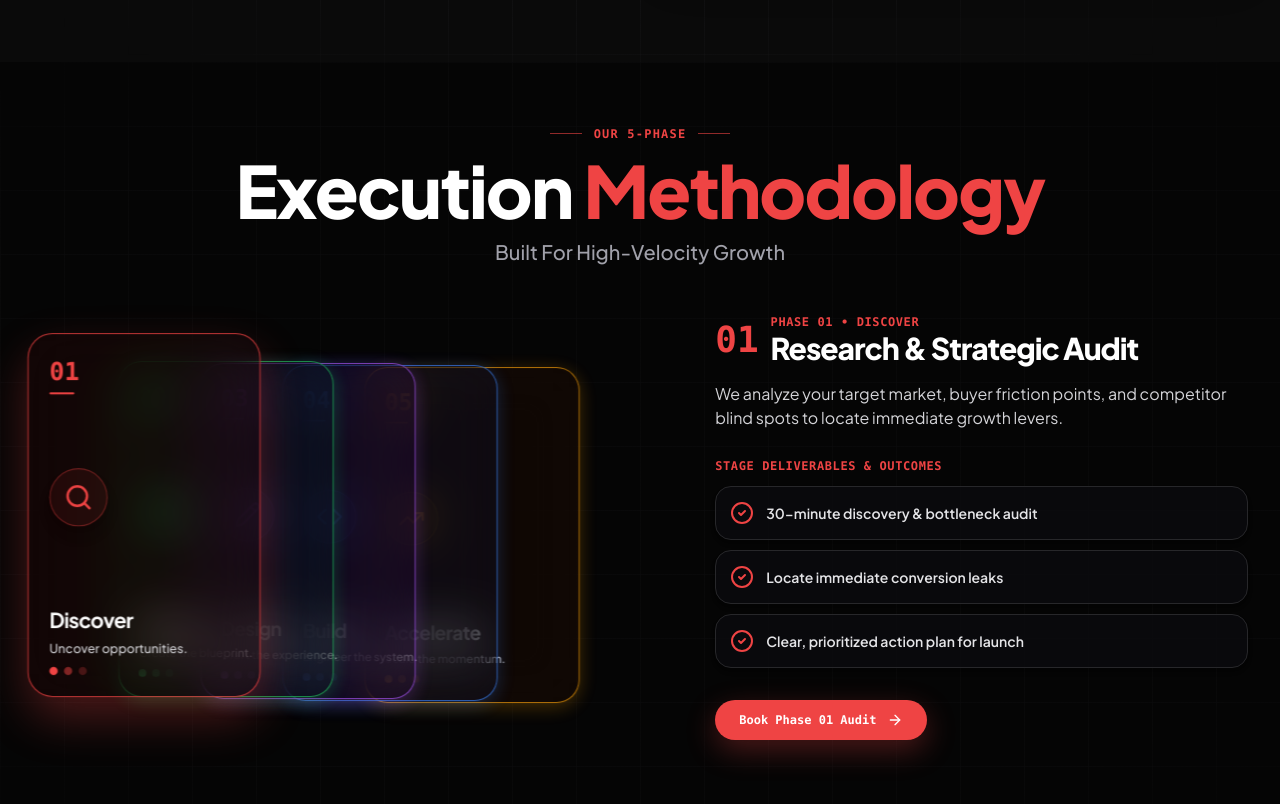
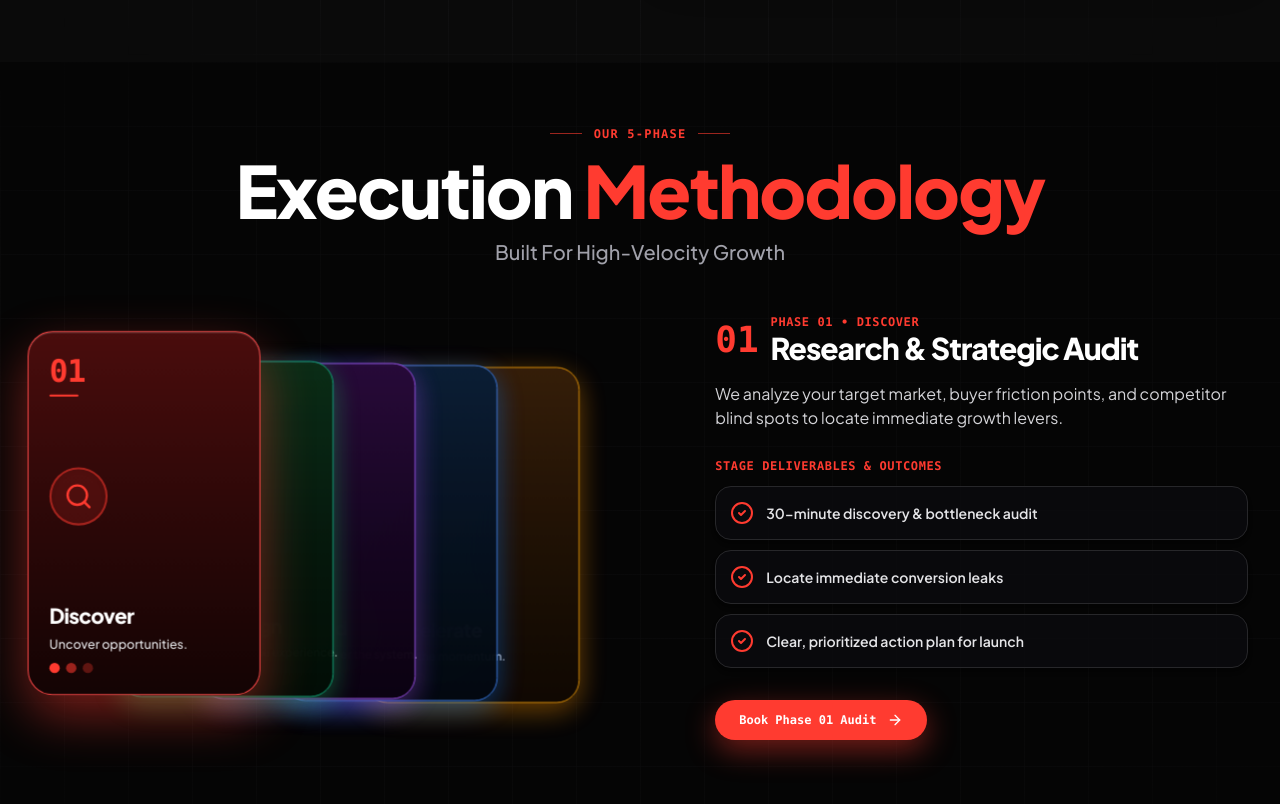
Before and after one commit to itsroosguy/roosx, a React (Vite) app: page / in a window 1280 px wide. Shown: the part 2040-2844 px from the top of the page. Built offline with nearby package versions, Linux system fonts and the light colour scheme.

Commit message:
Apply full rich vibrant background color gradients (Red, Green, Purple, Blue, Amber) to 5 process cards in ProcessSection.tsx

```diff
--- a/src/components/ProcessSection.tsx
+++ b/src/components/ProcessSection.tsx
@@ -18,7 +18,8 @@ interface StepCard {
   color: string;
   borderColor: string;
   glowColor: string;
-  bgGlass: string;
+  bgCardGradient: string;
+  bgActiveCardGradient: string;
 }
 
 const process5StepCards: StepCard[] = [
@@ -35,10 +36,11 @@ const process5StepCards: StepCard[] = [
       'Locate immediate conversion leaks',
       'Clear, prioritized action plan for launch',
     ],
-    color: '#EF4444', // Red
-    borderColor: 'border-red-500/80',
-    glowColor: 'rgba(239, 68, 68, 0.3)',
-    bgGlass: 'bg-red-950/20',
+    color: '#FF3B30', // Vibrant Crimson Red
+    borderColor: 'border-red-500',
+    glowColor: 'rgba(255, 59, 48, 0.45)',
+    bgCardGradient: 'bg-gradient-to-b from-[#320A0A] via-[#1E0606] to-[#0F0303]',
+    bgActiveCardGradient: 'bg-gradient-to-b from-[#4A0D0D] via-[#2D0808] to-[#140404]',
   },
   {
     id: 'define',
@@ -53,10 +55,11 @@ const process5StepCards: StepCard[] = [
       'Distinct brand voice & market positioning',
       'Frictionless customer navigation roadmap',
     ],
-    color: '#22C55E', // Green
-    borderColor: 'border-green-500/80',
-    glowColor: 'rgba(34, 197, 94, 0.3)',
-    bgGlass: 'bg-green-950/20',
+    color: '#22C55E', // Emerald Green
+    borderColor: 'border-emerald-500',
+    glowColor: 'rgba(34, 197, 94, 0.45)',
+    bgCardGradient: 'bg-gradient-to-b from-[#0A3016] via-[#061C0D] to-[#030E06]',
+    bgActiveCardGradient: 'bg-gradient-to-b from-[#0E441F] via-[#092B14] to-[#041309]',
   },
   {
     id: 'design',
@@ -71,10 +74,11 @@ const process5StepCards: StepCard[] = [
       'Interactive Figma prototype',
       'Design token system & responsive layout',
     ],
-    color: '#A855F7', // Purple
-    borderColor: 'border-purple-500/80',
-    glowColor: 'rgba(168, 85, 247, 0.3)',
-    bgGlass: 'bg-purple-950/20',
+    color: '#A855F7', // Violet Purple
+    borderColor: 'border-purple-500',
+    glowColor: 'rgba(168, 85, 247, 0.45)',
+    bgCardGradient: 'bg-gradient-to-b from-[#2A0A3A] via-[#190623] to-[#0C0312]',
+    bgActiveCardGradient: 'bg-gradient-to-b from-[#3B0E52] via-[#240833] to-[#12041A]',
   },
   {
     id: 'build',
@@ -89,10 +93,11 @@ const process5StepCards: StepCard[] = [
       'CMS integration & automated lead routing',
       'Zero-latency edge CDN deployment',
     ],
-    color: '#3B82F6', // Blue
-    borderColor: 'border-blue-500/80',
-    glowColor: 'rgba(59, 130, 246, 0.3)',
-    bgGlass: 'bg-blue-950/20',
+    color: '#007AFF', // Royal Blue
+    borderColor: 'border-blue-500',
+    glowColor: 'rgba(0, 122, 255, 0.45)',
+    bgCardGradient: 'bg-gradient-to-b from-[#0A1F38] via-[#061222] to-[#030911]',
+    bgActiveCardGradient: 'bg-gradient-to-b from-[#0E2E54] via-[#081B33] to-[#040D1A]',
   },
   {
     id: 'accelerate',
@@ -107,10 +112,11 @@ const process5StepCards: StepCard[] = [
       'Active conversion tracking & lead analytics',
       'Ongoing speed & conversion optimization',
     ],
-    color: '#F59E0B', // Amber/Orange
-    borderColor: 'border-amber-500/80',
-    glowColor: 'rgba(245, 158, 11, 0.3)',
-    bgGlass: 'bg-amber-950/20',
+    color: '#FF9500', // Amber Orange
+    borderColor: 'border-amber-500',
+    glowColor: 'rgba(255, 149, 0, 0.45)',
+    bgCardGradient: 'bg-gradient-to-b from-[#38200A] via-[#221306] to-[#110903]',
+    bgActiveCardGradient: 'bg-gradient-to-b from-[#522F0E] via-[#331D09] to-[#1A0F04]',
   },
 ];
 
@@ -141,15 +147,15 @@ export const ProcessSection: React.FC<ProcessSectionProps> = ({
 
         {/* HEADER BLOCK (MATCHING IMAGE: ― OUR 5-PHASE ― EXECUTION METHODOLOGY) */}
         <div className="space-y-3 max-w-4xl mx-auto text-center">
-          <div className="flex items-center justify-center gap-3 text-xs font-mono font-bold text-[#EF4444] uppercase tracking-widest">
-            <span className="w-8 h-px bg-[#EF4444]/60" />
+          <div className="flex items-center justify-center gap-3 text-xs font-mono font-bold text-[#FF3B30] uppercase tracking-widest">
+            <span className="w-8 h-px bg-[#FF3B30]/60" />
             <span>OUR 5-PHASE</span>
-            <span className="w-8 h-px bg-[#EF4444]/60" />
+            <span className="w-8 h-px bg-[#FF3B30]/60" />
           </div>
 
           <h2 className="font-display text-4xl sm:text-6xl md:text-7xl font-black tracking-tight leading-[1.08]">
             <span className="text-white">Execution </span>
-            <span className="text-[#EF4444]">Methodology</span>
+            <span className="text-[#FF3B30]">Methodology</span>
           </h2>
 
           <p className="text-base sm:text-xl font-medium text-zinc-400">
@@ -157,10 +163,10 @@ export const ProcessSection: React.FC<ProcessSectionProps> = ({
           </p>
         </div>
 
-        {/* SIDE-BY-SIDE LAYOUT: LEFT ALIGNED COLORFUL CARDS (55%) | RIGHT TEXT DELIVERABLES (45%) */}
+        {/* SIDE-BY-SIDE LAYOUT: FULL-COLOR CARDS LEFT (55%) | RIGHT TEXT DELIVERABLES (45%) */}
         <div className="flex flex-col lg:flex-row items-center lg:items-stretch gap-8 max-w-7xl mx-auto">
 
-          {/* LEFT SIDE (55%): 5 STEPPED OVERLAPPING COLORFUL CARDS (Red, Green, Purple, Blue, Orange) */}
+          {/* LEFT SIDE (55%): 5 FULL-COLOR RICH GRADIENT CARDS (Red, Green, Purple, Blue, Orange) */}
           <div className="w-full lg:w-[55%] relative min-h-[380px] sm:min-h-[410px] flex items-center justify-start py-2 select-none overflow-x-auto sm:overflow-visible">
             <div className="relative w-full h-[350px] flex items-center justify-start">
               {process5StepCards.map((card, idx) => {
@@ -175,28 +181,30 @@ export const ProcessSection: React.FC<ProcessSectionProps> = ({
                     onClick={() => setActiveCardId(card.id)}
                     style={{
                       transform: `translateX(${idx * (window.innerWidth > 640 ? 82 : 56)}px) translateY(${
-                        isActive ? -12 : idx * 2
+                        isActive ? -14 : idx * 2
                       }px) scale(${isActive ? 1.04 : 0.96})`,
                       zIndex: isActive ? 50 : 30 - Math.abs(offsetFromActive),
-                      boxShadow: isActive ? `0 20px 45px ${card.glowColor}` : `0 4px 20px ${card.glowColor}`,
+                      boxShadow: isActive
+                        ? `0 20px 50px ${card.glowColor}, inset 0 1px 1px rgba(255,255,255,0.2)`
+                        : `0 8px 30px ${card.glowColor}`,
                     }}
-                    className={`w-48 sm:w-56 h-[330px] sm:h-[350px] rounded-3xl p-5 border text-left cursor-pointer transition-all duration-300 backdrop-blur-xl flex flex-col justify-between absolute left-0 ${
-                      card.bgGlass
+                    className={`w-48 sm:w-56 h-[330px] sm:h-[350px] rounded-3xl p-5 border text-left cursor-pointer transition-all duration-300 backdrop-blur-2xl flex flex-col justify-between absolute left-0 ${
+                      isActive ? card.bgActiveCardGradient : card.bgCardGradient
                     } ${card.borderColor} ${
-                      isActive ? 'ring-2 ring-white/30' : 'hover:opacity-100 opacity-90'
+                      isActive ? 'ring-2 ring-white/40 opacity-100' : 'hover:opacity-100 opacity-95'
                     }`}
                   >
                     {/* Top Step Number with Underline Accent */}
                     <div className="space-y-1">
                       <div
                         style={{ color: card.color }}
-                        className="text-xl sm:text-2xl font-mono font-extrabold"
+                        className="text-2xl sm:text-3xl font-mono font-black tracking-tight"
                       >
                         {card.num}
                       </div>
                       <div
                         style={{ backgroundColor: card.color }}
-                        className="w-6 h-0.5 rounded-full"
+                        className="w-7 h-0.5 rounded-full"
                       />
                     </div>
 
@@ -204,11 +212,11 @@ export const ProcessSection: React.FC<ProcessSectionProps> = ({
                     <div className="my-auto py-2 flex justify-start">
                       <div
                         style={{
-                          borderColor: `${card.color}60`,
-                          backgroundColor: `${card.color}15`,
+                          borderColor: `${card.color}80`,
+                          backgroundColor: `${card.color}25`,
                           color: card.color,
                         }}
-                        className="w-14 h-14 rounded-full border flex items-center justify-center shadow-lg"
+                        className="w-14 h-14 rounded-full border-2 flex items-center justify-center shadow-inner"
                       >
                         <IconComp className="w-7 h-7" />
                       </div>
@@ -216,10 +224,10 @@ export const ProcessSection: React.FC<ProcessSectionProps> = ({
 
                     {/* Title & Tagline */}
                     <div className="space-y-1 pt-1">
-                      <h3 className="font-display text-lg sm:text-xl font-bold text-white leading-tight">
+                      <h3 className="font-display text-lg sm:text-xl font-extrabold text-white leading-tight">
                         {card.title}
                       </h3>
-                      <p className="text-xs text-zinc-300 leading-relaxed font-medium line-clamp-2">
+                      <p className="text-xs text-zinc-200 leading-relaxed font-medium line-clamp-2">
                         {card.tagline}
                       </p>
                     </div>
@@ -228,15 +236,15 @@ export const ProcessSection: React.FC<ProcessSectionProps> = ({
                     <div className="pt-2 flex items-center gap-1.5 justify-start">
                       <div
                         style={{ backgroundColor: card.color }}
-                        className="w-2 h-2 rounded-full"
+                        className="w-2.5 h-2.5 rounded-full"
                       />
                       <div
-                        style={{ backgroundColor: `${card.color}80` }}
-                        className="w-2 h-2 rounded-full"
+                        style={{ backgroundColor: `${card.color}90` }}
+                        className="w-2.5 h-2.5 rounded-full"
                       />
                       <div
-                        style={{ backgroundColor: `${card.color}40` }}
-                        className="w-2 h-2 rounded-full"
+                        style={{ backgroundColor: `${card.color}50` }}
+                        className="w-2.5 h-2.5 rounded-full"
                       />
                     </div>
                   </div>
```
